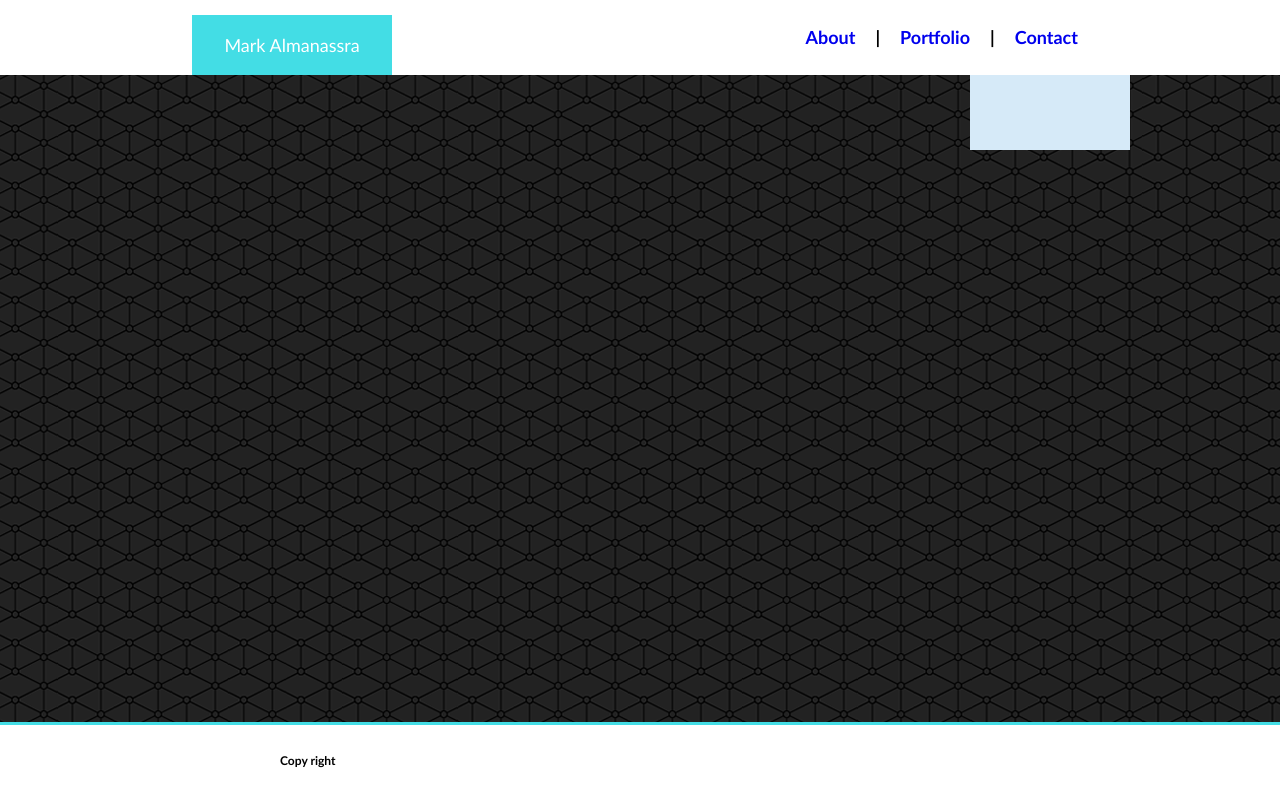
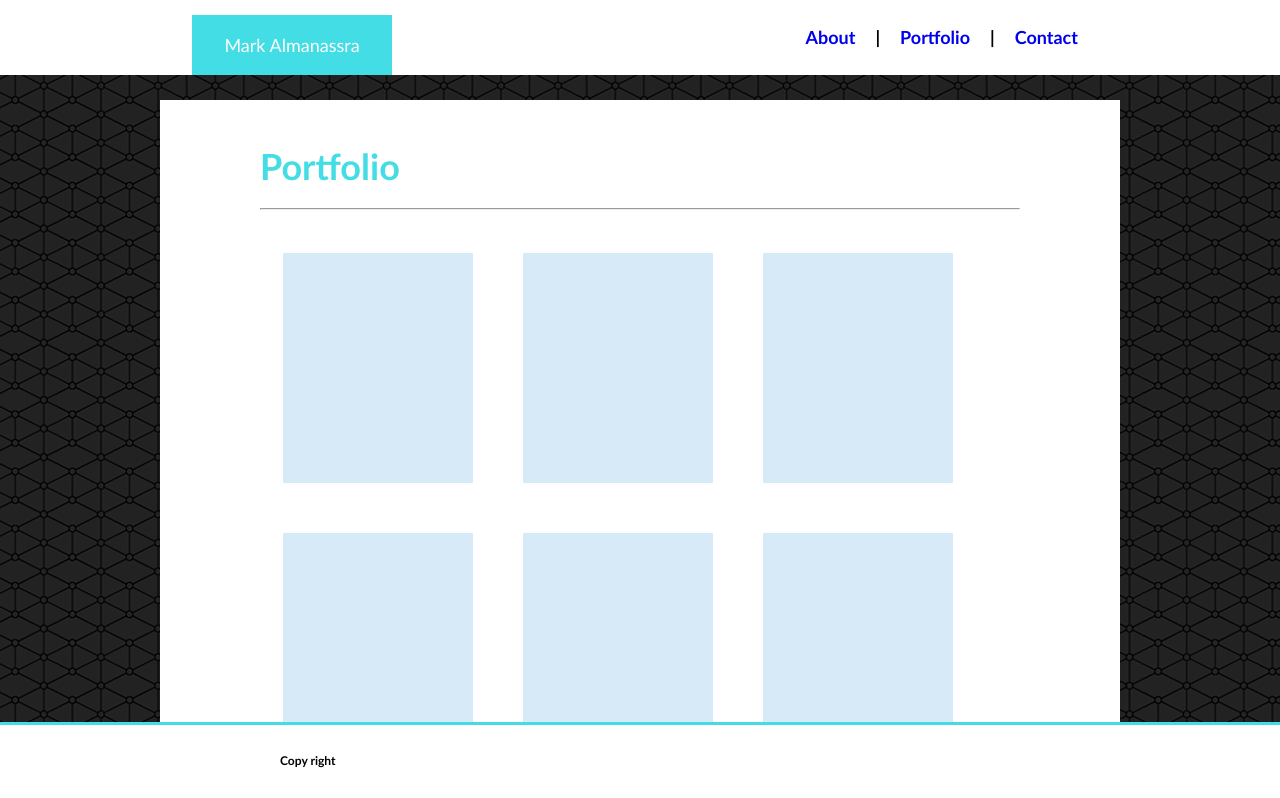
Before and after one commit to markpython86/Basic-Portfolio, a plain HTML site: page portfolio.html in a window 1280 px wide. Shown: the top 798 px of the page. Drawn offline with Linux system fonts and the light colour scheme.

Commit message:
adding the contact form and styling the portfolio backgrd

```diff
--- a/assets/css/style.css
+++ b/assets/css/style.css
@@ -130,38 +130,25 @@ h6 {
 	margin-left: 280px;
 }
 
-#box1{
-	display: inline;
-	float: right;
-	height:75px;
-	width:150px;
-	height: 150px;
+.box{
+	margin: 3%;
+	display: inline-block;
+	/*float: right;*/
+	width:25%;
+	height: 230px;
 	background-color: #D6EAF8;
-	position: relative;
+	/*position: relative;*/
 
 }
 
-#box2{
-	float: right;
-	width:150px;
-	height:75px;
-	height: 150px;
-	background-color: #D6EAF8;
-	left:155px;
-	/*top: 0;*/
-	position: relative;
-
+section{
+	/*position: relative;*/
+	margin-right: auto;
+	margin-left:auto;
+	/*margin-top: 100px;*/
+	/*top:83px;*/
 }
 
-#box3{
-	float: right;
-	height:75px;
-	position: relative;
-	width:150px;
-	height: 150px;
-	background-color: #D6EAF8;
-	left:310px;
-}
 
 
 /*------------------- responsive page*/
@@ -228,9 +215,11 @@ li {
 
 /*when hover on the menu items shaded in light blue */
 
-li:hover{
+li:hover:active{
 	background-color: #D6EAF8;
+
 }
+
 
 
 /*responsive page when screen is 760px*/
@@ -325,3 +314,8 @@ nav li:hover{
 }
 
 */
+
+
+#writingBox{
+	height:80px;
+}
--- a/portfolio.html
+++ b/portfolio.html
@@ -26,12 +26,21 @@
 		</nav>
 	</header>
 
-	<div id="container">
-		<div id="box1"></div>
-		<div id="box2"></div>
-		<div id="box3"></div>
-		<div></div>
-		<div></div>
+	<div class="container">
+		<h1 class="heading">Portfolio</h1>
+		<hr>
+
+		<section class="one">
+			<div class="box"></div>
+			<div class="box"></div>
+			<div class="box"></div>
+		</section>
+		<section class="two">
+			<div class="box"></div>
+			<div class="box"></div>
+			<div class="box"></div>
+		</section>
+
 	</div>
 
 
```
Also changed, not shown: contact.html (+13 -0 lines).
